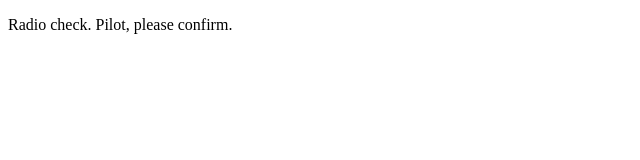
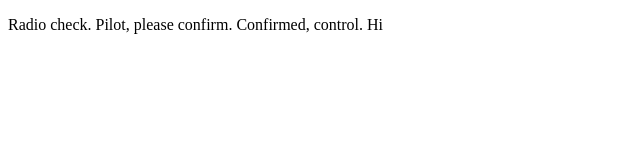
Before and after one commit to Caymil97/communication-log-control, a plain HTML site: page index.html in a window 1280 px wide. Shown: the whole page, without its empty margins (0-640 px from the left). Drawn offline with Linux system fonts and the light colour scheme.

Commit message:
confirmed

```diff
--- a/index.html
+++ b/index.html
@@ -1,6 +1,9 @@
 <!DOCTYPE html>
 <html>
    <body>
-      <p>Radio check. Pilot, please confirm.</p>
+      <p>Radio check. Pilot, please confirm.
+
+         Confirmed, control. Hi
+      </p>
    </body>
 </html>
```
